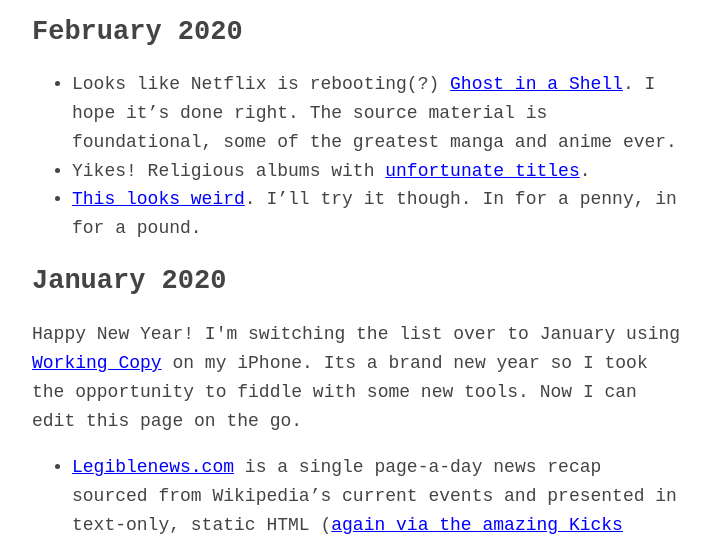
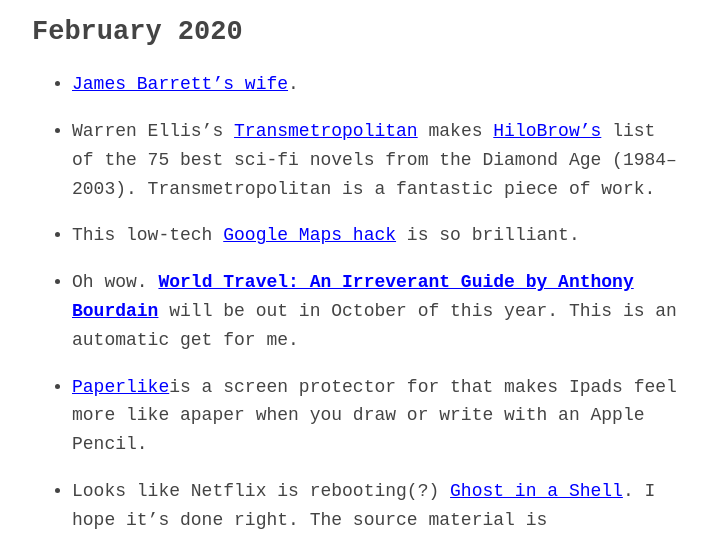
Before and after one commit to jeffsj/mytilde, a plain HTML site: page index.html in a window 1280 px wide. Shown: the part 212-752 px from the top of the page, without its empty margins (283-993 px from the left). Drawn offline with Linux system fonts and the light colour scheme.

Commit message:
Update index.html
more links

```diff
--- a/index.html
+++ b/index.html
@@ -21,6 +21,11 @@
 
 <h2>February 2020</h2>
 <ul>
+  <li><p><a href="https://kelicopter32.tumblr.com/post/190578400219/thehappy-landfill-the-armed-utahn-355am-i">James Barrett’s wife</a>.</p></li>
+<li><p>Warren Ellis’s <a href="http://www.hilobrow.com/2020/02/02/diamond-age-75-47/">Transmetropolitan</a> makes <a href="http://www.hilobrow.com">HiloBrow’s</a> list of the 75 best sci-fi novels from the Diamond Age (1984&#8211;2003). Transmetropolitan is a fantastic piece of work.</p></li>
+<li><p>This low-tech <a href="https://kottke.org/20/02/hacking-google-a-red-handcart-for-red-roads">Google Maps hack</a> is so brilliant.</p></li>
+<li><p>Oh wow. <a href="https://www.amazon.com/exec/obidos/ASIN/0062802798/ref=nosim/0sil8"><strong>World Travel: An Irreverant Guide by Anthony Bourdain</strong></a> will be out in October of this year. This is an automatic get for me.</p></li>
+<li><p><a href="https://paperlike.com">Paperlike</a>is a screen protector for that makes Ipads feel more like apaper when you draw or write with an Apple Pencil.</p></li>
   <li>Looks like Netflix is rebooting(?) <a href="https://www.youtube.com/watch?v=nIqzdn-Gjwk">Ghost in a Shell</a>. I hope it’s done right. The source material is foundational, some of the greatest manga and anime ever.</li>
   <li>Yikes! Religious albums with <a href="https://www.vintag.es/2020/01/bad-christian-album-titles.html">unfortunate titles</a>.</li>
   <li><a href="https://mschf.xyz/">This looks weird</a>. I’ll try it though. In for a penny, in for a pound. </li>
```
